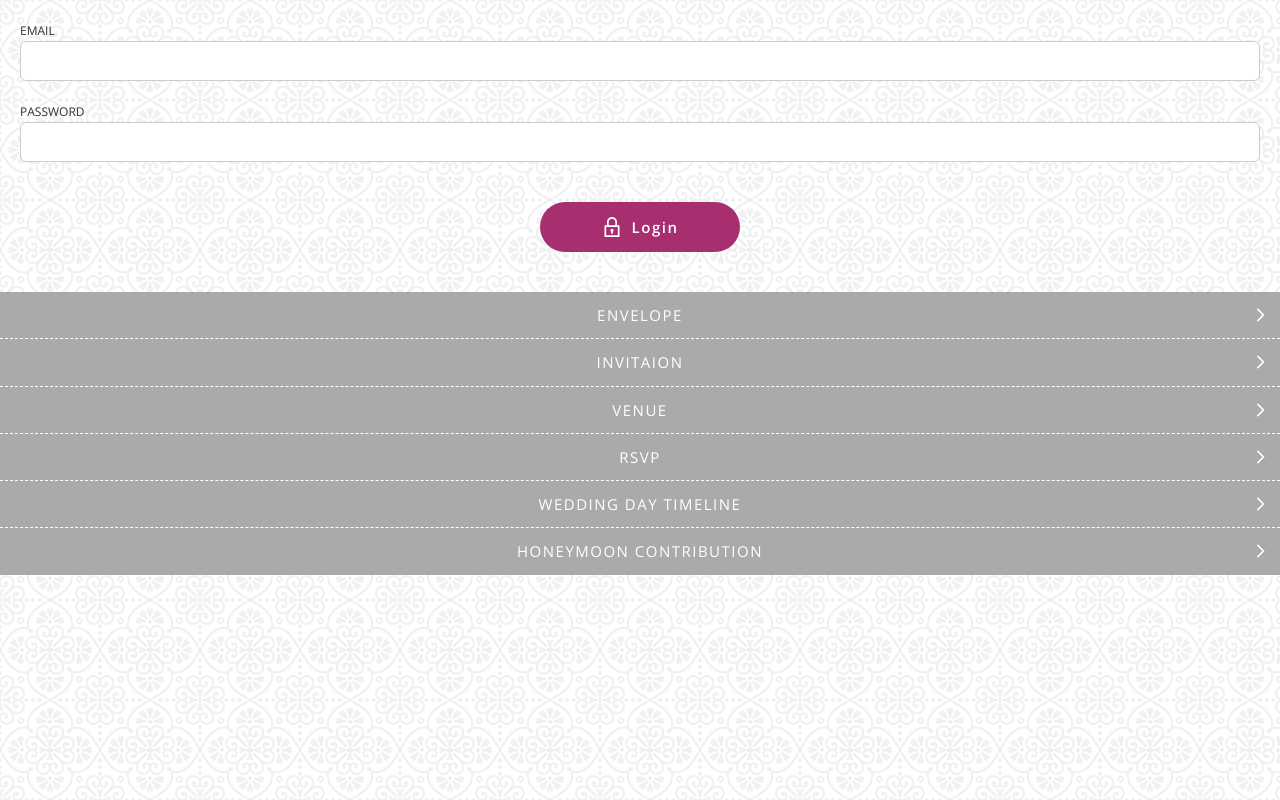
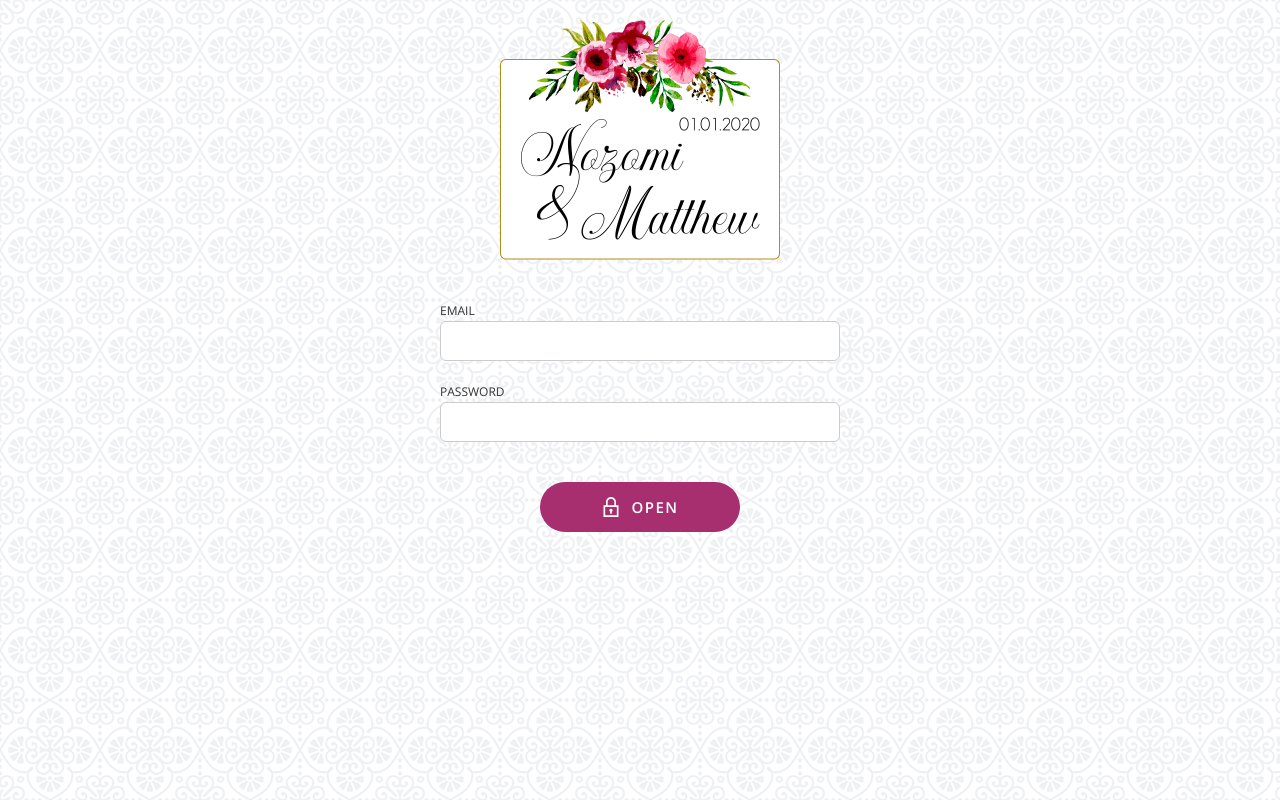
Before and after one commit to nozomail/wedding-invitation, a React app: page /login in a window 1280 px wide. Built offline with nearby package versions, Linux system fonts and the light colour scheme; a web font is replaced by a local one.

Commit message:
Setup private route and auth context

```diff
--- a/src/components/Button/index.tsx
+++ b/src/components/Button/index.tsx
@@ -5,13 +5,14 @@ type Props = {
   type: 'primary' | 'secondary';
   text: string;
   icon?: 'pen' | 'plane' | 'plus' | 'lock';
+  onClick?: React.MouseEventHandler<HTMLElement>;
 };
 
-export function Button({ type, text, icon }: Props): JSX.Element {
+export function Button({ type, text, icon, onClick }: Props): JSX.Element {
   const buttonStyle = icon ? ` -icon -${icon}` : '';
 
   return (
-    <button type="button" className={`Button -${type}${buttonStyle}`}>
+    <button type="button" className={`Button -${type}${buttonStyle}`} onClick={onClick}>
       <span>{text}</span>
     </button>
   );
--- a/src/components/Nav/index.tsx
+++ b/src/components/Nav/index.tsx
@@ -1,4 +1,5 @@
 import React from 'react';
+import { Link } from 'react-router-dom';
 import './style.scss';
 
 type Props = {
@@ -12,9 +13,9 @@ export function Nav({ navItems }: Props): JSX.Element {
   return (
     <nav className="Nav">
       {navItems.map((item, index) => (
-        <a href={item.path} key={index}>
+        <Link to={item.path} key={index}>
           {item.name}
-        </a>
+        </Link>
       ))}
     </nav>
   );
--- /dev/null
+++ b/src/components/PrivateRoute/index.tsx
@@ -0,0 +1,31 @@
+import React from 'react';
+import { Route, Redirect } from 'react-router-dom';
+
+import { useAuthContext } from '@hooks/useAuthContext';
+
+type Props = {
+  component: React.ComponentType<any>;
+  path: string;
+  exact?: boolean;
+};
+
+export function PrivateRoute({ component: Component, ...rest }: Props): JSX.Element {
+  const auth = useAuthContext();
+  return (
+    <Route
+      {...rest}
+      render={(props) =>
+        auth.user ? (
+          <Component {...props} />
+        ) : (
+          <Redirect
+            to={{
+              pathname: '/login',
+              state: { from: props.location },
+            }}
+          />
+        )
+      }
+    ></Route>
+  );
+}
--- a/src/containers/App/index.tsx
+++ b/src/containers/App/index.tsx
@@ -3,6 +3,7 @@ import { Switch, Route, useLocation } from 'react-router-dom';
 import './style.scss';
 
 import { Nav } from '@components/Nav';
+import { PrivateRoute } from '@components/PrivateRoute';
 import { Login } from '@containers/Login';
 import { Envelope } from '@containers/Envelope';
 import { Invitation } from '@containers/Invitation';
@@ -10,9 +11,10 @@ import { Venue } from '@containers/Venue';
 import { Timeline } from '@containers/Timeline';
 import { Honeymoon } from '@containers/Honeymoon';
 
+import { AuthContextProvider } from '@context/authContext';
+
 export function App(): JSX.Element {
   const location = useLocation();
-  console.log(location.pathname);
   const navItems = [
     {
       name: 'ENVELOPE',
@@ -41,23 +43,24 @@ export function App(): JSX.Element {
   ];
 
   return (
+    <AuthContextProvider>
       <div className="App">
         <div className="App_main">
           <Switch>
             <Route exact path="/login" component={Login} />
-          <Route exact path="/" component={Venue} />
-          <Route exact path="/envelope" component={Envelope} />
-          <Route exact path="/invitation" component={Invitation} />
-          <Route exact path="/venue" component={Venue} />
-          <Route exact path="/timeline" component={Timeline} />
-          <Route exact path="/honeymoon" component={Honeymoon} />
+            <PrivateRoute exact path="/envelope" component={Envelope} />
+            <PrivateRoute exact path="/invitation" component={Invitation} />
+            <PrivateRoute exact path="/venue" component={Venue} />
+            <PrivateRoute exact path="/timeline" component={Timeline} />
+            <PrivateRoute exact path="/honeymoon" component={Honeymoon} />
           </Switch>
         </div>
-      {location.pathname !== '/envelope' && (
+        {location.pathname !== '/login' && location.pathname !== '/envelope' && (
           <div className="App_nav">
             <Nav navItems={navItems}></Nav>
           </div>
         )}
       </div>
+    </AuthContextProvider>
   );
 }
--- a/src/containers/Login/index.tsx
+++ b/src/containers/Login/index.tsx
@@ -1,16 +1,32 @@
 import React, { useState } from 'react';
+import { useHistory } from 'react-router-dom';
+import './style.scss';
 
 import { InputField } from '@components/InputField';
 import { Input } from '@components/Input';
 import { Block } from '@components/Block';
 import { Button } from '@components/Button';
 
+import { useAuthContext } from '@hooks/useAuthContext';
+
+import img from './assets/front.png';
+
 export function Login(): JSX.Element {
   const [email, setEmail] = useState('');
   const [password, setPassword] = useState('');
+  const { login } = useAuthContext();
+  const history = useHistory();
+
+  function handleOnClick(): void {
+    login();
+    history.push('/envelope');
+  }
 
   return (
     <div className="Login">
+      <Block type="bottom" size="xlarge" isCenterContent>
+        <img className="Login_image" src={img} alt="Nozomi & Matthew 01.01.2020" />
+      </Block>
       <InputField label="EMAIL">
         <Input type="email" value={email} onChange={setEmail} />
       </InputField>
@@ -18,7 +34,7 @@ export function Login(): JSX.Element {
         <Input type="password" value={password} onChange={setPassword} />
       </InputField>
       <Block type="top" size="xlarge">
-        <Button type="primary" text="Login" icon="lock" />
+        <Button type="primary" text="OPEN" icon="lock" onClick={handleOnClick} />
       </Block>
     </div>
   );
--- /dev/null
+++ b/src/containers/Login/style.scss
@@ -0,0 +1,8 @@
+.Login {
+  max-width: 400px;
+  margin: 0 auto;
+}
+
+.Login_image {
+  width: 280px;
+}
--- a/src/containers/Venue/index.tsx
+++ b/src/containers/Venue/index.tsx
@@ -1,5 +1,4 @@
 import React from 'react';
-import '@styles/global.scss';
 
 import { Card } from '@components/Card';
 import { Section } from '@components/Section';
--- /dev/null
+++ b/src/context/authContext.tsx
@@ -0,0 +1,35 @@
+import React, { createContext, useState, ReactNode } from 'react';
+
+export type authContextProps =
+  | {
+      user: string | null;
+      login: () => void;
+      logout: () => void;
+    }
+  | undefined;
+
+type AuthContextProviderProps = {
+  children: ReactNode;
+};
+
+export const authContext = createContext<authContextProps>(undefined);
+
+export function AuthContextProvider({ children }: AuthContextProviderProps): JSX.Element {
+  const [user, setUser] = useState<string | null>(null);
+
+  const login = () => {
+    setUser('user');
+  };
+
+  const logout = () => {
+    setUser(null);
+  };
+
+  const auth = {
+    user,
+    login,
+    logout,
+  };
+
+  return <authContext.Provider value={auth}>{children}</authContext.Provider>;
+}
--- /dev/null
+++ b/src/hooks/useAuthContext.ts
@@ -0,0 +1,7 @@
+import { useContext } from 'react';
+
+import { authContext, authContextProps } from '@context/authContext';
+
+export function useAuthContext(): authContextProps {
+  return useContext(authContext);
+}
--- a/tsconfig.json
+++ b/tsconfig.json
@@ -13,7 +13,9 @@
       "@assets/*": ["src/assets/*"],
       "@components/*": ["src/components/*"],
       "@containers/*": ["src/containers/*"],
-      "@styles/*": ["src/styles/*"],
+      "@hooks/*": ["src/hooks/*"],
+      "@context/*": ["src/context/*"],
+      "@styles/*": ["src/styles/*"]
     }
   },
   "include": ["src/**/*"],
--- a/webpack.dev.config.js
+++ b/webpack.dev.config.js
@@ -16,7 +16,7 @@ module.exports = {
     port: 5000,
     writeToDisk: true,
     open: true,
-    historyApiFallback: true
+    historyApiFallback: true,
   },
   module: {
     rules: [
@@ -50,8 +50,10 @@ module.exports = {
       '@assets': path.resolve(__dirname, 'src/assets/'),
       '@components': path.resolve(__dirname, 'src/components/'),
       '@containers': path.resolve(__dirname, 'src/containers/'),
+      '@context': path.resolve(__dirname, 'src/context/'),
+      '@hooks': path.resolve(__dirname, 'src/hooks/'),
       '@styles': path.resolve(__dirname, 'src/styles/'),
-    }
+    },
   },
   plugins: [
     new CleanWebpackPlugin({
```
Also changed, not shown: src/containers/Login/assets/front.png (added). Lines whose indentation alone changed are shown as unchanged.
